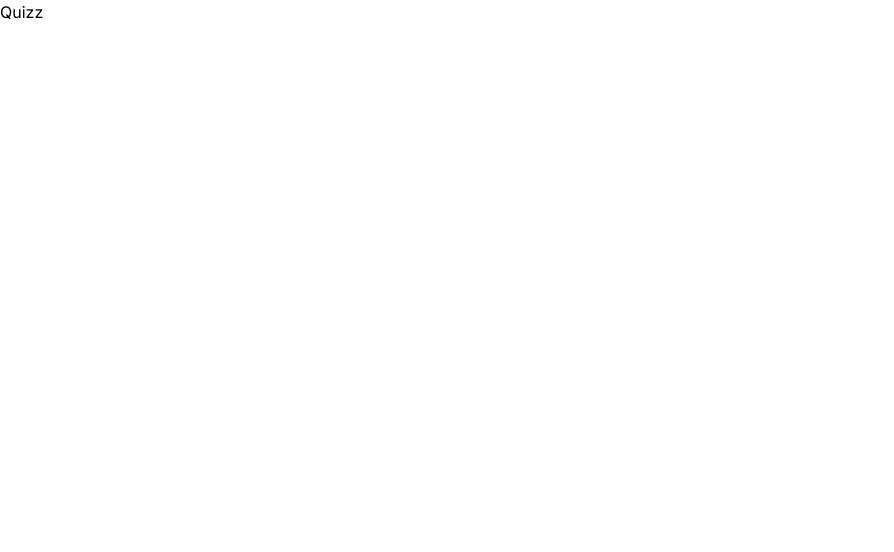
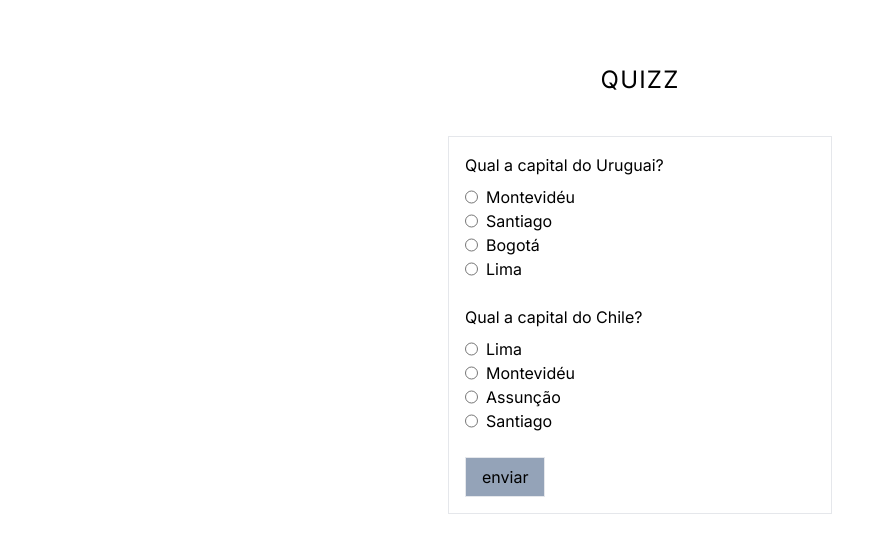
Before and after one commit to jessicasantosb/b7web-miniprojetos, a Next.js app: page / in a window 1280 px wide. Shown: the top 552 px of the page, without its empty margins (0-894 px from the left). Built offline with nearby package versions, Linux system fonts and the light colour scheme.

Commit message:
feat: display questions

```diff
--- a/src/app/page.tsx
+++ b/src/app/page.tsx
@@ -1,7 +1,41 @@
+"use client";
+
+import { questions } from "@/data/questions";
+
 export default function Home() {
+  const handleChange = () => {};
+
   return (
-    <main>
-      <h1>Quizz</h1>
+    <main className="w-full h-full">
+      <h1 className="pt-16 pb-10 text-2xl tracking-wider text-center">QUIZZ</h1>
+
+      <div className="max-w-96 p-4 m-auto border ">
+        {questions.map(({ question, options }, index) => {
+          return (
+            <div key={question} className="pb-6">
+              <h3 className="pb-2">{question}</h3>
+
+              {options.map((option) => {
+                return (
+                  <div key={option}>
+                    <label className="flex gap-2">
+                      <input
+                        type="radio"
+                        name={(index + 1).toString()}
+                        value={option}
+                        onChange={handleChange}
+                        />
+                        {option}
+                    </label>
+                  </div>
+                );
+              })}
+            </div>
+          );
+        })}
+
+        <button className="h-10 px-4 border bg-slate-400">enviar</button>
+      </div>
     </main>
   );
 }
--- a/src/data/questions.ts
+++ b/src/data/questions.ts
@@ -1,6 +1,6 @@
 import { QuestionsProps } from "@/types/question";
 
-export const Questions: QuestionsProps = [
+export const questions: QuestionsProps = [
   {
     question: "Qual a capital do Uruguai?",
     options: ["Montevidéu", "Santiago", "Bogotá", "Lima"],
```
